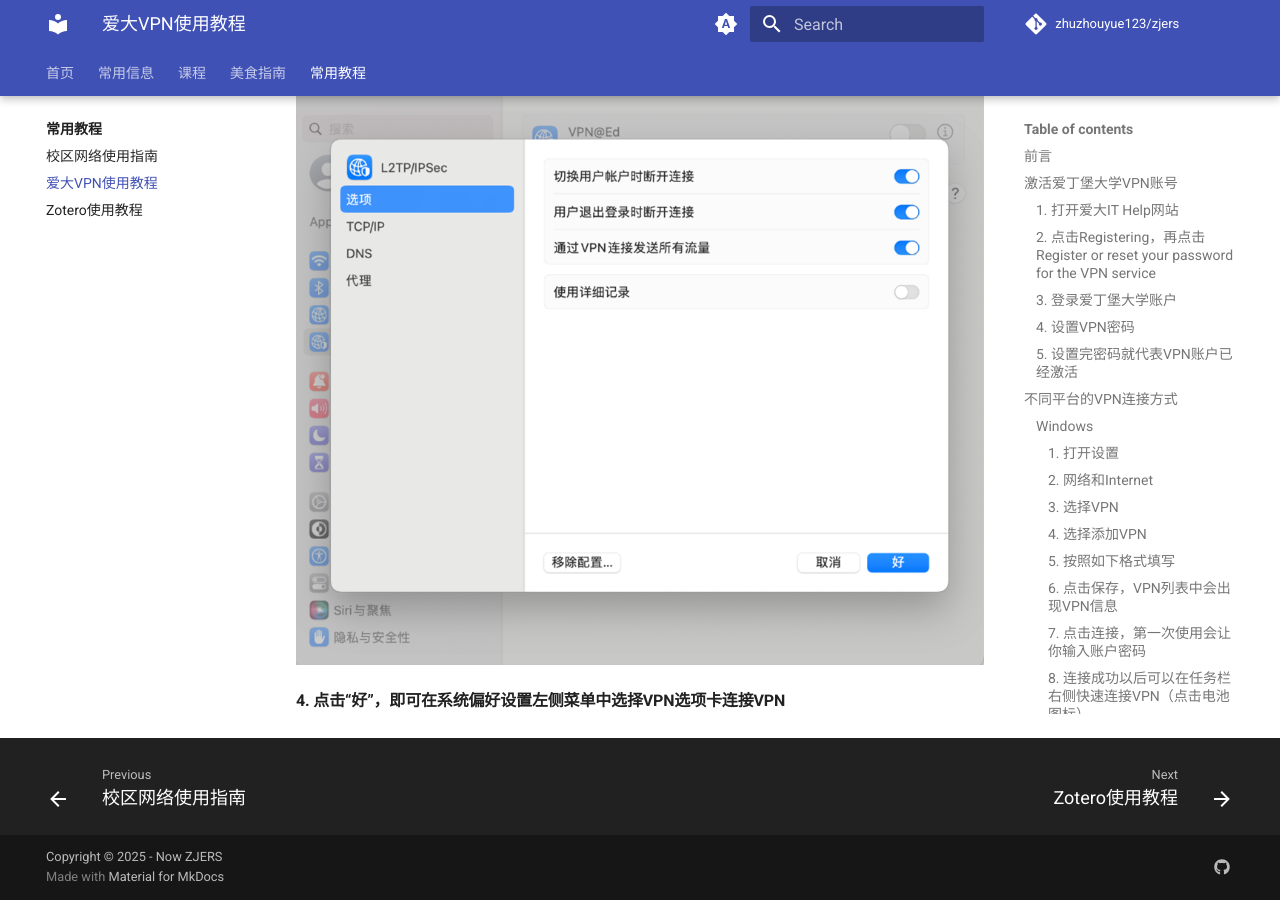
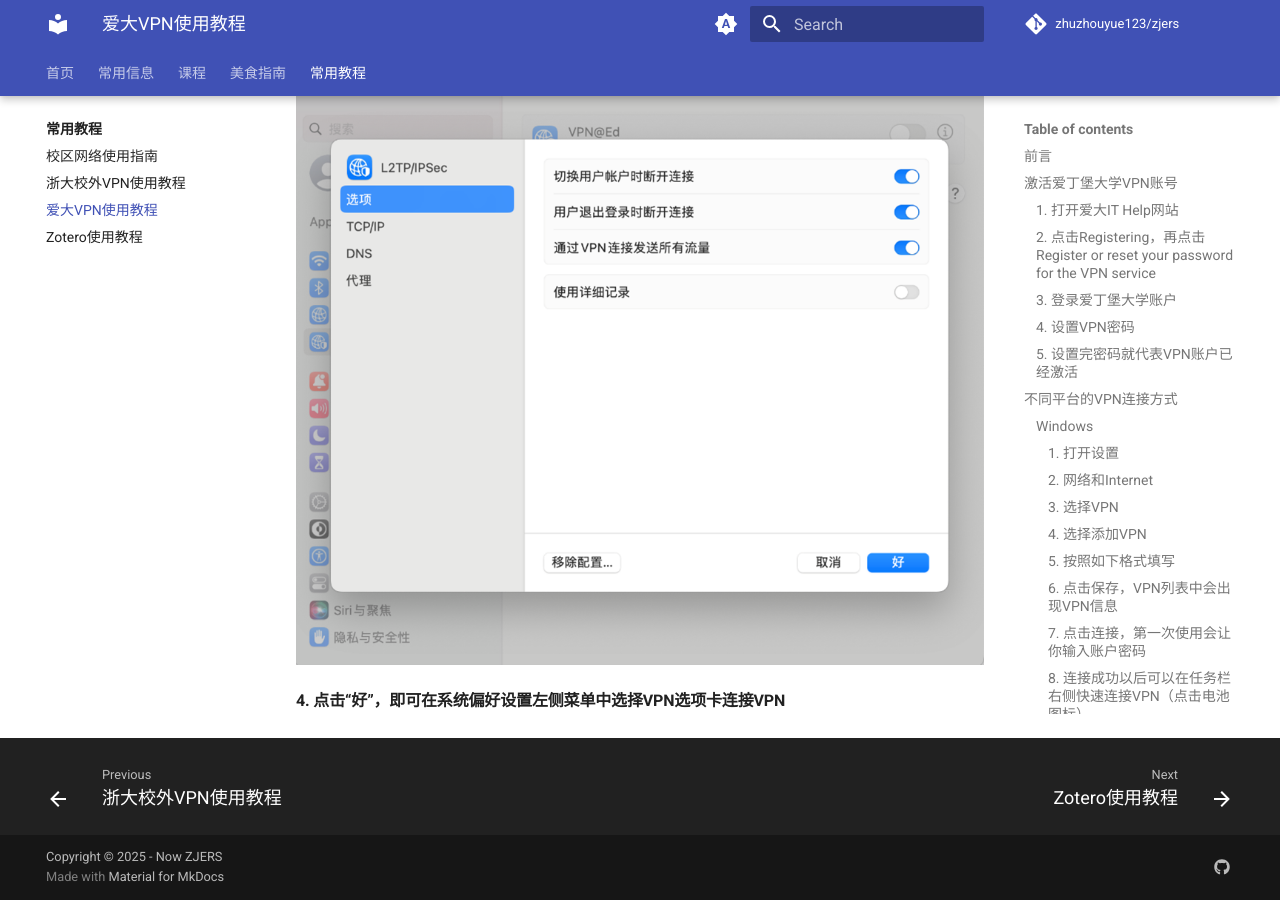
Before and after one commit to zhuzhouyue123/zjers, an MkDocs documentation site: the page built from docs/tutorial/vpn-ed.md, in a window 1280 px wide and 900 px high, scrolled down 8959 px. Built offline with MkDocs 1.6.1 and Material for MkDocs 9.7.7, drawn with Linux system fonts in a browser that asks for light colours; comment, search, counter and statistics services are not loaded.

Commit message:
更新浙大校外VPN使用指南

```diff
--- a/docs/tutorial/web.md
+++ b/docs/tutorial/web.md
@@ -0,0 +1,3 @@
+# 校区网络使用指南
+
+## 前言
--- a/mkdocs.yml
+++ b/mkdocs.yml
@@ -141,5 +141,6 @@
   - 常用教程:
     - tutorial/index.md
     - 校区网络使用指南: tutorial/web.md
+    - 浙大校外VPN使用教程: tutorial/vpn-zju.md
     - 爱大VPN使用教程: tutorial/vpn-ed.md
     - Zotero使用教程: tutorial/zotero.md
```
Also changed, not shown: docs/tutorial/vpn-zju.md (added).
